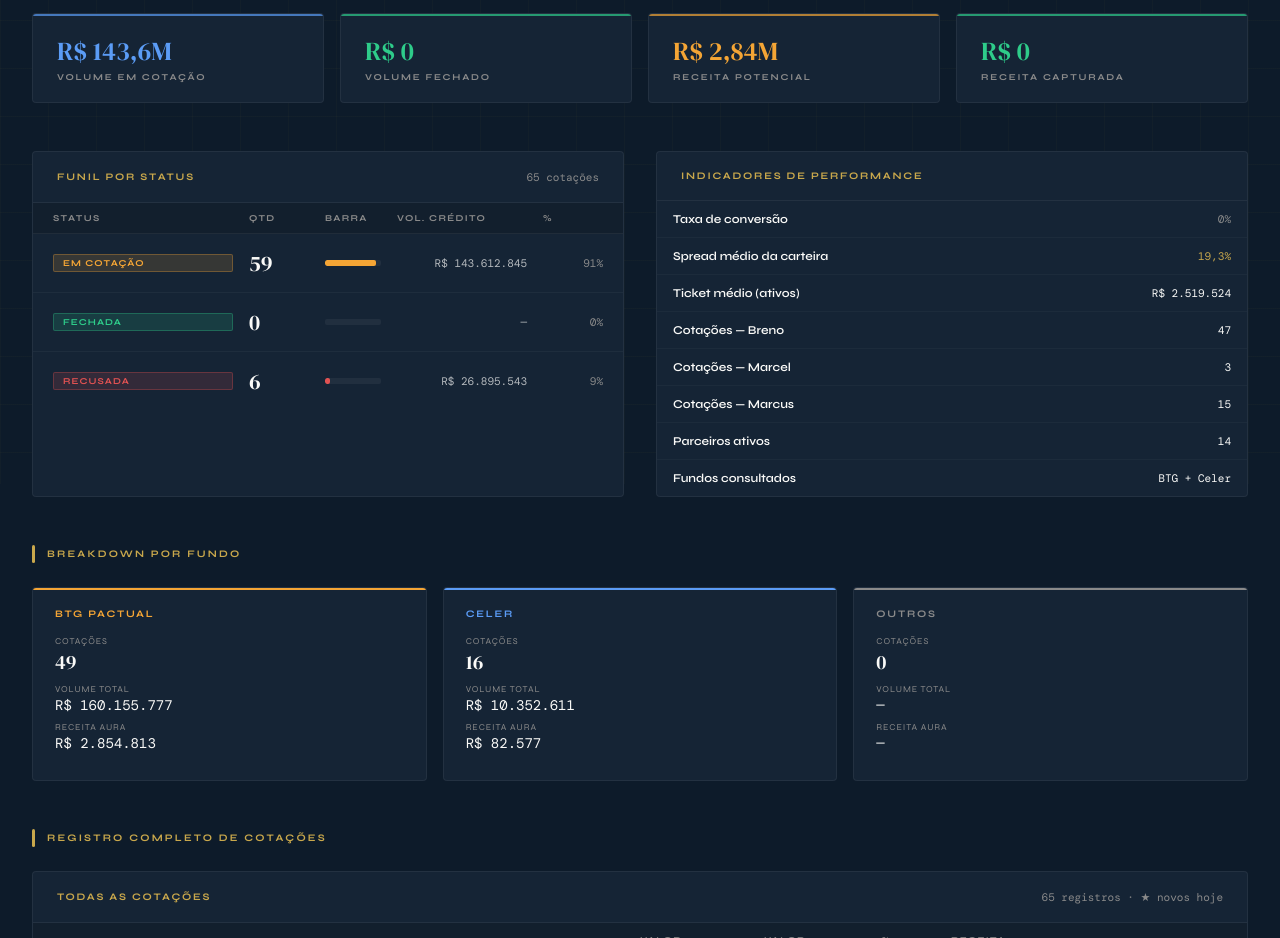
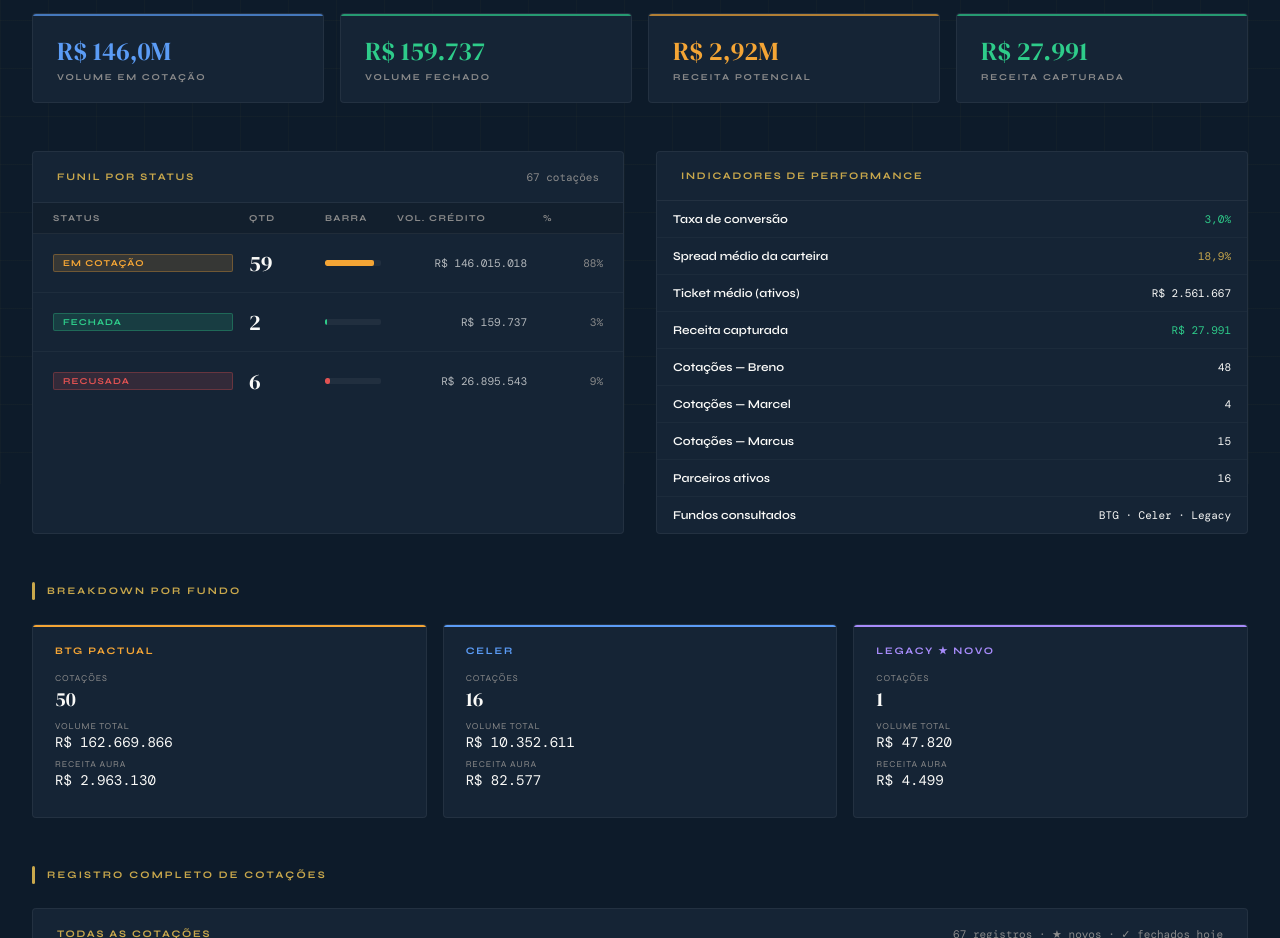
Before and after one commit to wanderwma/dashboard-aura, a plain HTML site: page index.html in a window 1280 px wide. Shown: the part 316-1254 px from the top of the page. Drawn offline with nearby package versions, Linux system fonts and the light colour scheme.

Commit message:
Update index.html

```diff
--- a/index.html
+++ b/index.html
@@ -69,6 +69,7 @@
   .full-table-wrap table thead th{padding:12px 14px;}
   .full-table-wrap table tbody td{padding:10px 14px;font-size:11px;}
   .new-row{background:rgba(201,168,76,0.06)!important;}
+  .win-row{background:rgba(46,204,138,0.06)!important;}
   footer{border-top:1px solid rgba(201,168,76,0.15);padding-top:24px;display:flex;justify-content:space-between;align-items:center;}
   footer p{font-size:10px;color:var(--gray);letter-spacing:.08em;}
   footer .gold{color:var(--gold);}
@@ -87,43 +88,44 @@
     </div>
     <div class="header-meta">
       <div class="header-date" id="today"></div>
-      <div class="header-badge">Atualizado · 12/06/2026</div>
+      <div class="header-badge">Atualizado · 15/06/2026</div>
     </div>
   </header>
 
   <div class="section-label"><span>Pipeline de cotações</span></div>
   <div class="kpi-grid">
-    <div class="kpi" style="--accent:var(--gold)"><div class="kpi-value">65</div><div class="kpi-label">Total de cotações</div></div>
+    <div class="kpi" style="--accent:var(--gold)"><div class="kpi-value">67</div><div class="kpi-label">Total de cotações</div></div>
     <div class="kpi" style="--accent:var(--amber)"><div class="kpi-value" style="color:var(--amber)">59</div><div class="kpi-label">Em andamento</div></div>
-    <div class="kpi" style="--accent:var(--green)"><div class="kpi-value" style="color:var(--green)">0</div><div class="kpi-label">Fechadas</div></div>
+    <div class="kpi" style="--accent:var(--green)"><div class="kpi-value" style="color:var(--green)">2</div><div class="kpi-label">Fechadas ✓</div></div>
     <div class="kpi" style="--accent:var(--red)"><div class="kpi-value" style="color:var(--red)">6</div><div class="kpi-label">Recusadas</div></div>
   </div>
   <div class="kpi-grid-2">
-    <div class="kpi" style="--accent:var(--blue)"><div class="kpi-value currency" style="color:var(--blue)">R$ 143,6M</div><div class="kpi-label">Volume em cotação</div></div>
-    <div class="kpi" style="--accent:var(--green)"><div class="kpi-value currency" style="color:var(--green)">R$ 0</div><div class="kpi-label">Volume fechado</div></div>
-    <div class="kpi" style="--accent:var(--amber)"><div class="kpi-value currency" style="color:var(--amber)">R$ 2,84M</div><div class="kpi-label">Receita potencial</div></div>
-    <div class="kpi" style="--accent:var(--green)"><div class="kpi-value currency" style="color:var(--green)">R$ 0</div><div class="kpi-label">Receita capturada</div></div>
+    <div class="kpi" style="--accent:var(--blue)"><div class="kpi-value currency" style="color:var(--blue)">R$ 146,0M</div><div class="kpi-label">Volume em cotação</div></div>
+    <div class="kpi" style="--accent:var(--green)"><div class="kpi-value currency" style="color:var(--green)">R$ 159.737</div><div class="kpi-label">Volume fechado</div></div>
+    <div class="kpi" style="--accent:var(--amber)"><div class="kpi-value currency" style="color:var(--amber)">R$ 2,92M</div><div class="kpi-label">Receita potencial</div></div>
+    <div class="kpi" style="--accent:var(--green)"><div class="kpi-value currency" style="color:var(--green)">R$ 27.991</div><div class="kpi-label">Receita capturada</div></div>
   </div>
 
   <div class="two-col">
     <div class="table-block">
-      <div class="table-header"><span class="table-title">Funil por status</span><span class="table-count">65 cotações</span></div>
+      <div class="table-header"><span class="table-title">Funil por status</span><span class="table-count">67 cotações</span></div>
       <div class="funil-row funil-head"><span>Status</span><span>Qtd</span><span>Barra</span><span>Vol. Crédito</span><span>%</span></div>
-      <div class="funil-row"><span class="badge badge-em-cotacao">Em cotação</span><span class="funil-qty">59</span><div class="funil-bar-wrap"><div class="funil-bar" style="width:91%;background:var(--amber)"></div></div><span class="funil-vol">R$ 143.612.845</span><span class="funil-pct">91%</span></div>
-      <div class="funil-row"><span class="badge badge-fechada">Fechada</span><span class="funil-qty">0</span><div class="funil-bar-wrap"><div class="funil-bar" style="width:0%;background:var(--green)"></div></div><span class="funil-vol">—</span><span class="funil-pct">0%</span></div>
+      <div class="funil-row"><span class="badge badge-em-cotacao">Em cotação</span><span class="funil-qty">59</span><div class="funil-bar-wrap"><div class="funil-bar" style="width:88%;background:var(--amber)"></div></div><span class="funil-vol">R$ 146.015.018</span><span class="funil-pct">88%</span></div>
+      <div class="funil-row"><span class="badge badge-fechada">Fechada</span><span class="funil-qty">2</span><div class="funil-bar-wrap"><div class="funil-bar" style="width:3%;background:var(--green)"></div></div><span class="funil-vol">R$ 159.737</span><span class="funil-pct">3%</span></div>
       <div class="funil-row"><span class="badge badge-recusada">Recusada</span><span class="funil-qty">6</span><div class="funil-bar-wrap"><div class="funil-bar" style="width:9%;background:var(--red)"></div></div><span class="funil-vol">R$ 26.895.543</span><span class="funil-pct">9%</span></div>
     </div>
     <div class="table-block">
       <div class="table-header"><span class="table-title">Indicadores de performance</span></div>
       <table><tbody>
-        <tr><td class="name">Taxa de conversão</td><td class="mono" style="text-align:right;color:var(--gray)">0%</td></tr>
-        <tr><td class="name">Spread médio da carteira</td><td class="mono" style="text-align:right;color:var(--gold)">19,3%</td></tr>
-        <tr><td class="name">Ticket médio (ativos)</td><td class="mono" style="text-align:right;color:var(--white)">R$ 2.519.524</td></tr>
-        <tr><td class="name">Cotações — Breno</td><td class="mono" style="text-align:right;color:var(--white)">47</td></tr>
-        <tr><td class="name">Cotações — Marcel</td><td class="mono" style="text-align:right;color:var(--white)">3</td></tr>
+        <tr><td class="name">Taxa de conversão</td><td class="mono" style="text-align:right;color:var(--green)">3,0%</td></tr>
+        <tr><td class="name">Spread médio da carteira</td><td class="mono" style="text-align:right;color:var(--gold)">18,9%</td></tr>
+        <tr><td class="name">Ticket médio (ativos)</td><td class="mono" style="text-align:right;color:var(--white)">R$ 2.561.667</td></tr>
+        <tr><td class="name">Receita capturada</td><td class="mono" style="text-align:right;color:var(--green)">R$ 27.991</td></tr>
+        <tr><td class="name">Cotações — Breno</td><td class="mono" style="text-align:right;color:var(--white)">48</td></tr>
+        <tr><td class="name">Cotações — Marcel</td><td class="mono" style="text-align:right;color:var(--white)">4</td></tr>
         <tr><td class="name">Cotações — Marcus</td><td class="mono" style="text-align:right;color:var(--white)">15</td></tr>
-        <tr><td class="name">Parceiros ativos</td><td class="mono" style="text-align:right;color:var(--white)">14</td></tr>
-        <tr><td class="name">Fundos consultados</td><td class="mono" style="text-align:right;color:var(--white)">BTG + Celer</td></tr>
+        <tr><td class="name">Parceiros ativos</td><td class="mono" style="text-align:right;color:var(--white)">16</td></tr>
+        <tr><td class="name">Fundos consultados</td><td class="mono" style="text-align:right;color:var(--white)">BTG · Celer · Legacy</td></tr>
       </tbody></table>
     </div>
   </div>
@@ -132,9 +134,9 @@
   <div class="fundo-grid">
     <div class="fundo-card" style="--fundo-color:var(--amber)">
       <div class="fundo-name">BTG Pactual</div>
-      <div class="fundo-stat"><div class="fundo-stat-label">Cotações</div><div class="fundo-stat-value">49</div></div>
-      <div class="fundo-stat"><div class="fundo-stat-label">Volume total</div><div class="fundo-stat-value sm">R$ 160.155.777</div></div>
-      <div class="fundo-stat"><div class="fundo-stat-label">Receita Aura</div><div class="fundo-stat-value sm">R$ 2.854.813</div></div>
+      <div class="fundo-stat"><div class="fundo-stat-label">Cotações</div><div class="fundo-stat-value">50</div></div>
+      <div class="fundo-stat"><div class="fundo-stat-label">Volume total</div><div class="fundo-stat-value sm">R$ 162.669.866</div></div>
+      <div class="fundo-stat"><div class="fundo-stat-label">Receita Aura</div><div class="fundo-stat-value sm">R$ 2.963.130</div></div>
     </div>
     <div class="fundo-card" style="--fundo-color:var(--blue)">
       <div class="fundo-name">Celer</div>
@@ -142,17 +144,17 @@
       <div class="fundo-stat"><div class="fundo-stat-label">Volume total</div><div class="fundo-stat-value sm">R$ 10.352.611</div></div>
       <div class="fundo-stat"><div class="fundo-stat-label">Receita Aura</div><div class="fundo-stat-value sm">R$ 82.577</div></div>
     </div>
-    <div class="fundo-card" style="--fundo-color:var(--gray)">
-      <div class="fundo-name">Outros</div>
-      <div class="fundo-stat"><div class="fundo-stat-label">Cotações</div><div class="fundo-stat-value">0</div></div>
-      <div class="fundo-stat"><div class="fundo-stat-label">Volume total</div><div class="fundo-stat-value sm">—</div></div>
-      <div class="fundo-stat"><div class="fundo-stat-label">Receita Aura</div><div class="fundo-stat-value sm">—</div></div>
+    <div class="fundo-card" style="--fundo-color:#A78BFA">
+      <div class="fundo-name">Legacy ★ Novo</div>
+      <div class="fundo-stat"><div class="fundo-stat-label">Cotações</div><div class="fundo-stat-value">1</div></div>
+      <div class="fundo-stat"><div class="fundo-stat-label">Volume total</div><div class="fundo-stat-value sm">R$ 47.820</div></div>
+      <div class="fundo-stat"><div class="fundo-stat-label">Receita Aura</div><div class="fundo-stat-value sm">R$ 4.499</div></div>
     </div>
   </div>
 
   <div class="section-label"><span>Registro completo de cotações</span></div>
   <div class="full-table-wrap">
-    <div class="table-header"><span class="table-title">Todas as cotações</span><span class="table-count">65 registros · ★ novos hoje</span></div>
+    <div class="table-header"><span class="table-title">Todas as cotações</span><span class="table-count">67 registros · ★ novos · ✓ fechados hoje</span></div>
     <table>
       <thead><tr><th>Data</th><th>Parceiro</th><th>Cliente</th><th>Tribunal</th><th>Fundo</th><th>Valor Crédito</th><th>Valor Oferta</th><th>% Rec.</th><th>Receita Aura</th><th>Resp.</th><th>Status</th></tr></thead>
       <tbody>
@@ -184,7 +186,7 @@
         <tr><td class="mono">01/06</td><td class="name">Maicon</td><td>Maria Carmanhanes Da Fonseca</td><td class="mono">TJRJ</td><td>BTG Pactual</td><td class="mono">R$ 10.658.610</td><td class="mono">R$ 2.281.711</td><td class="mono">1,0%</td><td class="mono" style="color:var(--gold)">R$ 22.817</td><td class="mono">Breno</td><td><span class="badge badge-em-cotacao">Em cotação</span></td></tr>
         <tr><td class="mono">01/06</td><td class="name">Maicon</td><td>Lais Seabra Miranda</td><td class="mono">TJRJ</td><td>BTG Pactual</td><td class="mono">R$ 12.500.295</td><td class="mono">R$ 2.192.849</td><td class="mono">8,0%</td><td class="mono" style="color:var(--gold)">R$ 175.428</td><td class="mono">Breno</td><td><span class="badge badge-em-cotacao">Em cotação</span></td></tr>
         <tr><td class="mono">01/06</td><td class="name">Maicon</td><td>Aristea Cordeiro Terra</td><td class="mono">TJRJ</td><td>BTG Pactual</td><td class="mono">R$ 10.572.124</td><td class="mono">R$ 1.861.316</td><td class="mono">8,0%</td><td class="mono" style="color:var(--gold)">R$ 148.905</td><td class="mono">Breno</td><td><span class="badge badge-em-cotacao">Em cotação</span></td></tr>
-        <tr><td class="mono">01/06</td><td class="name">Jonas Candido</td><td>Márcio Da Silva Galvão</td><td class="mono">TRF1</td><td>BTG Pactual</td><td class="mono">R$ 111.917</td><td class="mono">R$ 55.769</td><td class="mono">46,0%</td><td class="mono" style="color:var(--gold)">R$ 25.654</td><td class="mono">Breno</td><td><span class="badge badge-em-cotacao">Em cotação</span></td></tr>
+        <tr class="win-row"><td class="mono">01/06</td><td class="name">Jonas Candido</td><td>Dércio Lupiniano</td><td class="mono">TRF1</td><td>BTG Pactual</td><td class="mono">R$ 111.917</td><td class="mono">R$ 57.253</td><td class="mono">41,0%</td><td class="mono" style="color:var(--green)">R$ 23.492</td><td class="mono">Breno</td><td><span class="badge badge-fechada">Fechada ✓</span></td></tr>
         <tr><td class="mono">03/06</td><td class="name">Jaqueline</td><td>Salvador Caser Netto</td><td class="mono">TJGO</td><td>BTG Pactual</td><td class="mono">R$ 153.325</td><td class="mono">R$ 33.000</td><td class="mono">2,0%</td><td class="mono" style="color:var(--gold)">R$ 660</td><td class="mono">Breno</td><td><span class="badge badge-em-cotacao">Em cotação</span></td></tr>
         <tr><td class="mono">03/06</td><td class="name">Jaqueline</td><td>Salvador Caser Netto</td><td class="mono">TJGO</td><td>Celer</td><td class="mono">R$ 176.684</td><td class="mono">R$ 76.712</td><td class="mono">1,0%</td><td class="mono" style="color:var(--gold)">R$ 767</td><td class="mono">Breno</td><td><span class="badge badge-em-cotacao">Em cotação</span></td></tr>
         <tr><td class="mono">03/06</td><td class="name">Jaqueline</td><td>Neuber Figueiredo</td><td class="mono">TJGO</td><td>BTG Pactual</td><td class="mono">R$ 69.228</td><td class="mono">R$ 15.173</td><td class="mono">1,0%</td><td class="mono" style="color:var(--gold)">R$ 152</td><td class="mono">Breno</td><td><span class="badge badge-em-cotacao">Em cotação</span></td></tr>
@@ -219,14 +221,16 @@
         <tr><td class="mono">11/06</td><td class="name">Valeria e Andressa</td><td>Theo Bernardo da Silva Marques</td><td class="mono">TJGO</td><td>BTG Pactual</td><td class="mono">R$ 20.414</td><td class="mono">R$ 10.104</td><td class="mono">20,5%</td><td class="mono" style="color:var(--gold)">R$ 2.070</td><td class="mono">Marcus</td><td><span class="badge badge-em-cotacao">Em cotação</span></td></tr>
         <tr><td class="mono">11/06</td><td class="name">Grupo cotação</td><td>ISALETE APARECIDA DE ALMEIDA</td><td class="mono">TJPR</td><td>BTG Pactual</td><td class="mono">R$ 53.380</td><td class="mono">R$ 2.135</td><td class="mono">45,1%</td><td class="mono" style="color:var(--gold)">R$ 963</td><td class="mono">Marcus</td><td><span class="badge badge-em-cotacao">Em cotação</span></td></tr>
         <tr><td class="mono">11/06</td><td class="name">Grupo cotação</td><td>ANTONIO ALCIR ANDRADE DE SOUZA</td><td class="mono">TRF1</td><td>BTG Pactual</td><td class="mono">R$ 132.676</td><td class="mono">R$ 83.359</td><td class="mono">13,3%</td><td class="mono" style="color:var(--gold)">R$ 11.070</td><td class="mono">Marcus</td><td><span class="badge badge-em-cotacao">Em cotação</span></td></tr>
-        <tr class="new-row"><td class="mono">12/06</td><td class="name">—</td><td>Maria Lenilma Dos Santos Pereira</td><td class="mono">TRF3</td><td>BTG Pactual</td><td class="mono">—</td><td class="mono">R$ 83.653</td><td class="mono">16,2%</td><td class="mono" style="color:var(--gold)">R$ 13.568</td><td class="mono">Marcus</td><td><span class="badge badge-em-cotacao">Em cotação</span></td></tr>
-        <tr class="new-row"><td class="mono">12/06</td><td class="name">—</td><td>ERIKA QUINTANILHA RODRIGUES</td><td class="mono">TJRJ</td><td>BTG Pactual</td><td class="mono">R$ 1.910.565</td><td class="mono">R$ 288.851</td><td class="mono">14,1%</td><td class="mono" style="color:var(--gold)">R$ 40.728</td><td class="mono">Marcus</td><td><span class="badge badge-em-cotacao">Em cotação</span></td></tr>
+        <tr><td class="mono">12/06</td><td class="name">—</td><td>Maria Lenilma Dos Santos Pereira</td><td class="mono">TRF3</td><td>BTG Pactual</td><td class="mono">—</td><td class="mono">R$ 83.653</td><td class="mono">16,2%</td><td class="mono" style="color:var(--gold)">R$ 13.568</td><td class="mono">Marcus</td><td><span class="badge badge-em-cotacao">Em cotação</span></td></tr>
+        <tr><td class="mono">12/06</td><td class="name">—</td><td>ERIKA QUINTANILHA RODRIGUES</td><td class="mono">TJRJ</td><td>BTG Pactual</td><td class="mono">R$ 1.910.565</td><td class="mono">R$ 288.851</td><td class="mono">14,1%</td><td class="mono" style="color:var(--gold)">R$ 40.728</td><td class="mono">Marcus</td><td><span class="badge badge-em-cotacao">Em cotação</span></td></tr>
+        <tr class="new-row"><td class="mono">15/06</td><td class="name">Dr. Graciano ★</td><td>ENGECENTER CONSTRUTORA</td><td class="mono">TJMT</td><td>BTG Pactual</td><td class="mono">R$ 2.514.089</td><td class="mono">R$ 1.134.275</td><td class="mono">9,7%</td><td class="mono" style="color:var(--gold)">R$ 110.478</td><td class="mono">Breno</td><td><span class="badge badge-em-cotacao">Em cotação</span></td></tr>
+        <tr class="win-row"><td class="mono">15/05</td><td class="name">RR - Marcel ★</td><td>IDOARDO DO CARMO PEREIRA</td><td class="mono">TJMT</td><td style="color:#A78BFA">Legacy ★</td><td class="mono">R$ 47.820</td><td class="mono">R$ 22.000</td><td class="mono">20,4%</td><td class="mono" style="color:var(--green)">R$ 4.499</td><td class="mono">Marcel</td><td><span class="badge badge-fechada">Fechada ✓</span></td></tr>
       </tbody>
     </table>
   </div>
 
   <footer>
-    <p>Aura Capital Securitizadora S.A. &nbsp;·&nbsp; <span class="gold">Dados: 12/06/2026</span></p>
+    <p>Aura Capital Securitizadora S.A. &nbsp;·&nbsp; <span class="gold">Dados: 15/06/2026</span></p>
     <p>Galera Mari Advogados &nbsp;·&nbsp; Uso interno</p>
   </footer>
 </div>
```
